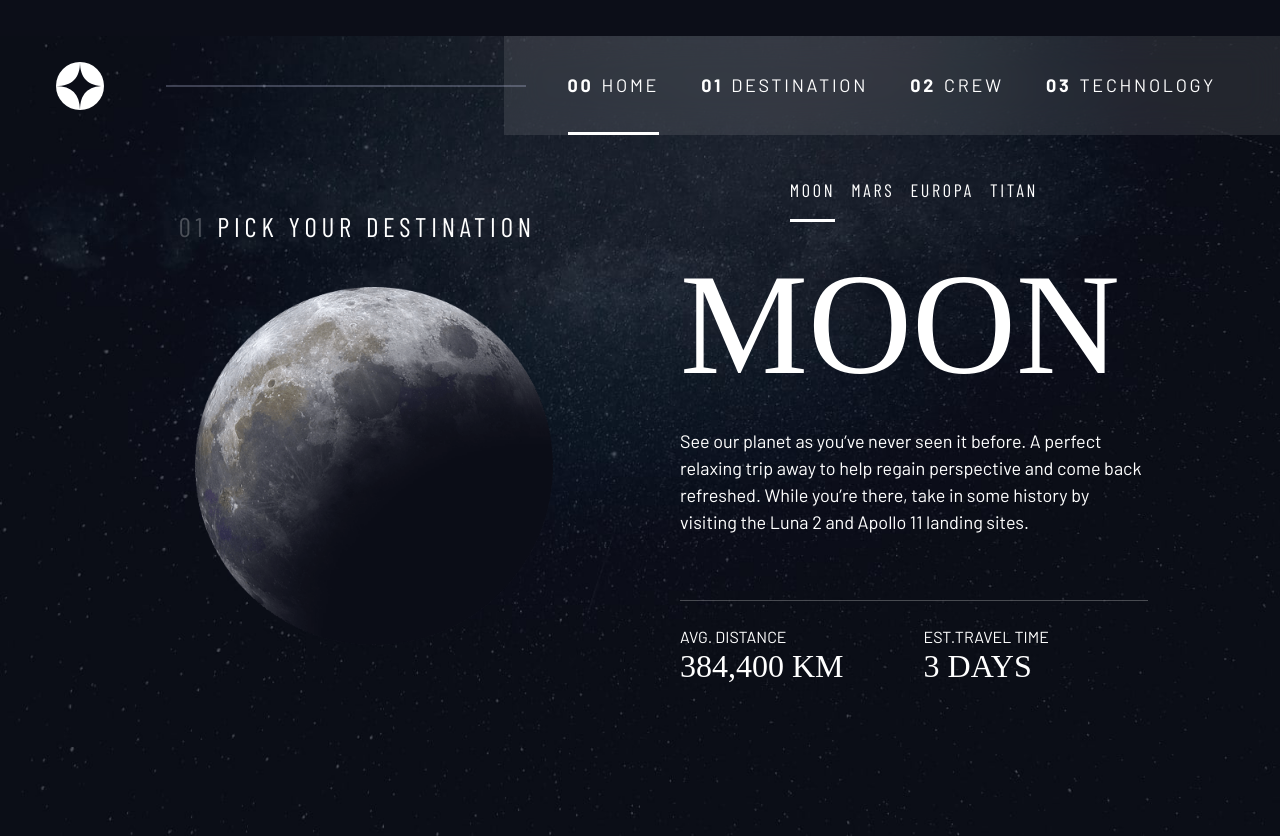
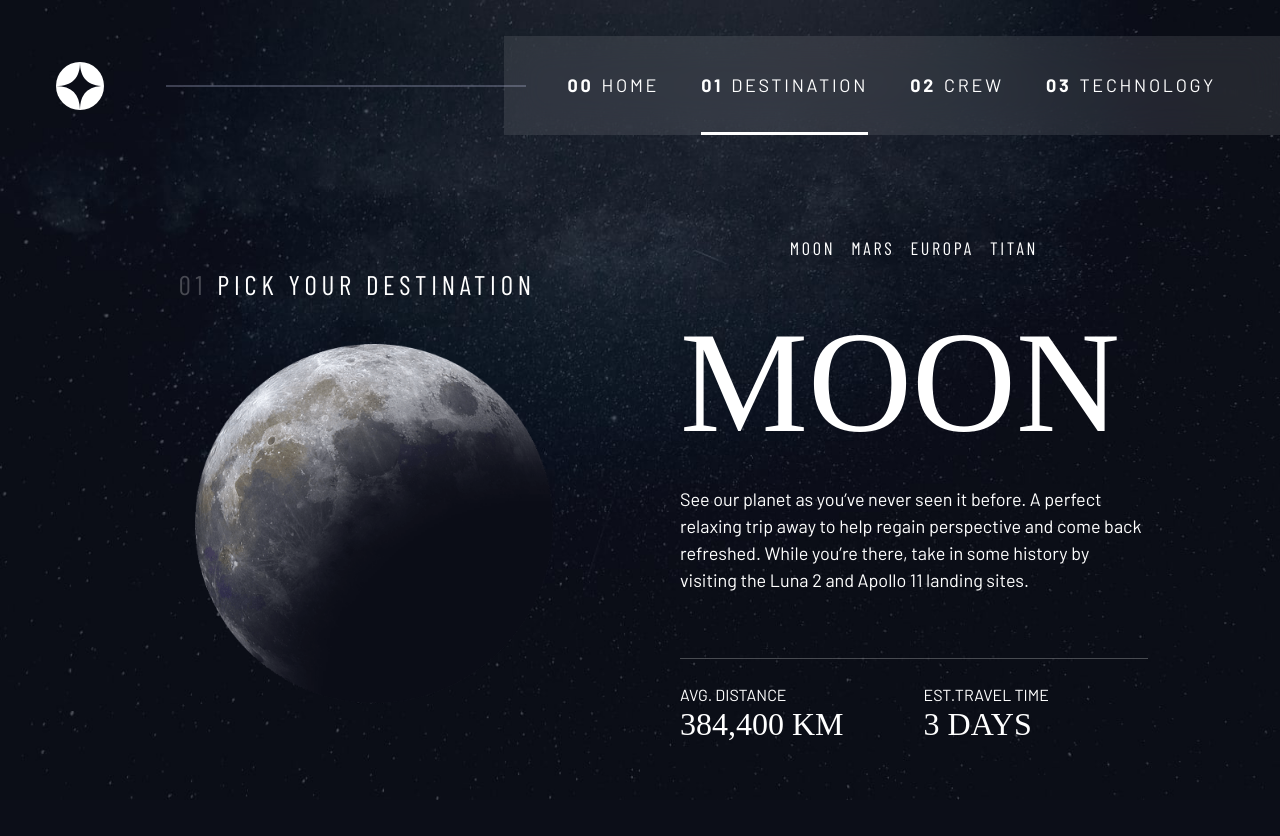
Before and after one commit to cruzrafaelx/space-travel, a React (Create React App) app: page /destinations in a window 1280 px wide. After the commit the page ends 800 px from the top, so only its background shows below. Built offline with nearby package versions, Linux system fonts and the light colour scheme; a web font is replaced by a local one.

Commit message:
Modify li elements using active tool of NavLink

```diff
--- a/src/App.css
+++ b/src/App.css
@@ -362,8 +362,8 @@ freedom with animation */
   transform: scaleX(1);
 }
 
-.underline-indicators > .active::after,
-.underline-indicators > [aria-selected="true"]::after {
+ .active::after,
+ [aria-selected="true"]::after {
   position: absolute;
   content: "";
   left: 0;
@@ -458,7 +458,7 @@ freedom with animation */
 
   .primary-header{
     align-items: center;
-    margin-block-start: 2em;
+    padding-block-start: 2em;
   }
 
   .primary-header::after{
@@ -619,6 +619,7 @@ freedom with animation */
   .destination{
     background-image: url(./assets/destination/background-destination-desktop.jpg);
     background-size: cover;
+    min-height: 100vh;
   }
 }
 
@@ -688,6 +689,13 @@ freedom with animation */
 
 /* Tablet */
 @media (min-width: 37.5em){
+
+  .grid-container--destinations{
+
+    padding-block-start: 2em;
+  }
+
+
   .dest-title{
     width: 100%;
   }
@@ -704,8 +712,9 @@ freedom with animation */
 
 /* Desktop */
 @media (min-width: 50em){
-  .grid-container.destinations{
+  .grid-container--destinations{
     column-gap: var(--container-gap, 5rem);
+    padding-block-start: 3.2em;
   }
 
   .dest-title{
--- a/src/Layouts/DestinationsLayout.jsx
+++ b/src/Layouts/DestinationsLayout.jsx
@@ -20,10 +20,10 @@ function Destinations() {
         <div className='dest-content flow' >
           <nav>
               <ul className="secondary-nav underline-indicators flex">
-                  <li className="active"><NavLink to='' className="uppercase text-white letter-spacing-2">Moon</NavLink></li>
-                  <li><NavLink to='' className="uppercase text-white letter-spacing-2">Mars</NavLink></li>
-                  <li><NavLink to='' className="uppercase text-white letter-spacing-2">Europa</NavLink></li>
-                  <li><NavLink to='' className="uppercase text-white letter-spacing-2">Titan</NavLink></li>
+                  <li><NavLink to='/destinations/moon' className="uppercase text-white letter-spacing-2">Moon</NavLink></li>
+                  <li><NavLink to='/destinations/mars' className="uppercase text-white letter-spacing-2">Mars</NavLink></li>
+                  <li><NavLink to='/destinations/europa' className="uppercase text-white letter-spacing-2">Europa</NavLink></li>
+                  <li><NavLink to='/destinations/titan' className="uppercase text-white letter-spacing-2">Titan</NavLink></li>
               </ul>
           </nav>
           <h1 className='fs-900 ff-serif uppercase'>{title}</h1>
--- a/src/Layouts/Layout.jsx
+++ b/src/Layouts/Layout.jsx
@@ -33,9 +33,9 @@ function Layout() {
               <ul id='primary-navigation'
               className={`primary-nav underline-indicators flex
               ${isMenuOpen ? "show" :""}`}>
-                  <li className="active">
-                    <NavLink to="." className="uppercase text-white letter-spacing-2"><span aria-hidden='true'>00</span>Home</NavLink></li>
-                  <li><NavLink to="/destinations" className="uppercase text-white letter-spacing-2"><span aria-hidden='true'>01</span>Destination</NavLink></li>
+                  <li>
+                    <NavLink to="." end className="uppercase text-white letter-spacing-2"><span aria-hidden='true'>00</span>Home</NavLink></li>
+                  <li><NavLink to="/destinations" end className="uppercase text-white letter-spacing-2"><span aria-hidden='true'>01</span>Destination</NavLink></li>
                   <li><NavLink to="/crew" className="uppercase text-white letter-spacing-2"><span aria-hidden='true'>02</span>Crew</NavLink></li>
                   <li><NavLink to="technology" className="uppercase text-white letter-spacing-2"><span aria-hidden='true'>03</span>Technology</NavLink></li>
               </ul>
```
